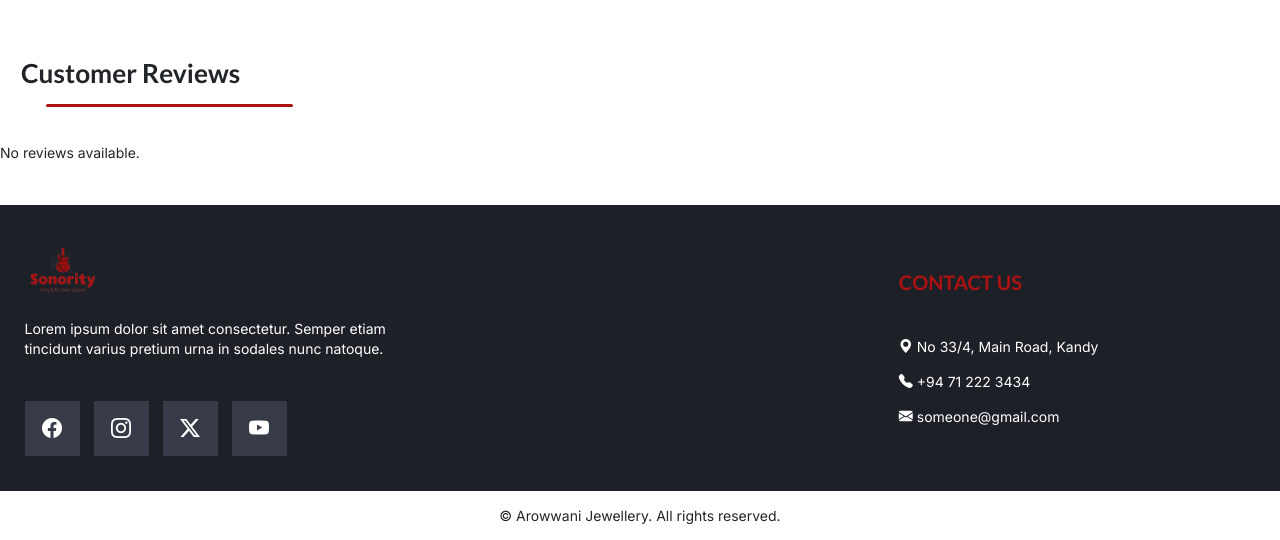
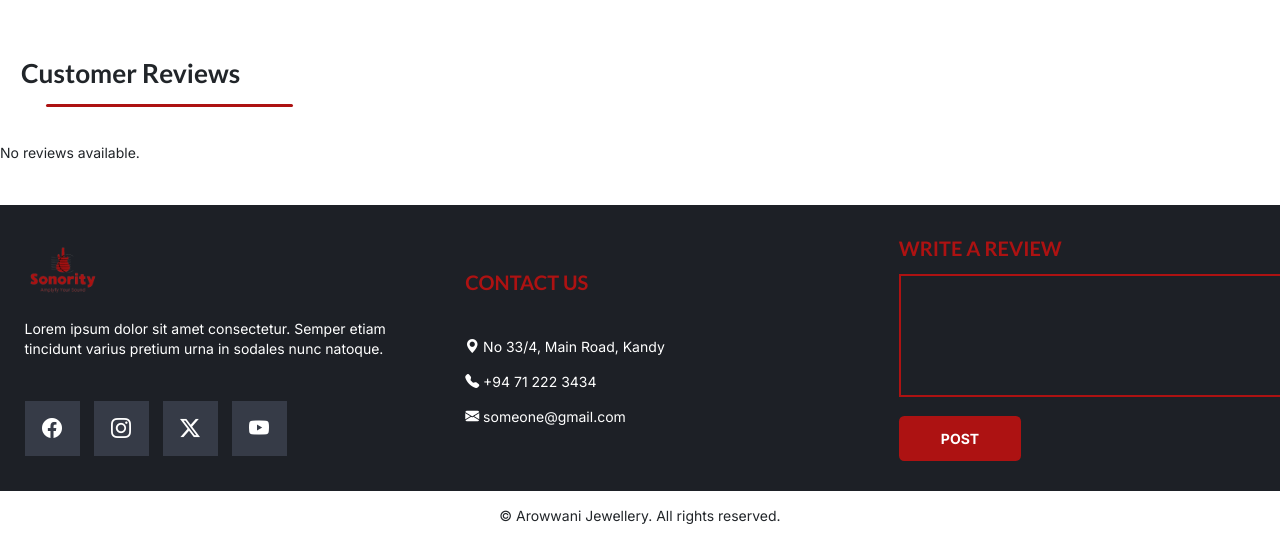
Before and after one commit to hiranyasemindi/Music-Instrument-Shop, a PHP site: page /index.php in a window 1280 px wide. Shown: the part 1600-2140 px from the top of the page. Run offline with PHP 8.4, Linux system fonts and the light colour scheme; data that the repository does not hold is empty; some libraries are stand-ins or nearby versions.

Commit message:
update header & footer

```diff
--- a/App/includes/footer.php
+++ b/App/includes/footer.php
@@ -12,8 +12,8 @@
 
     <footer class="overflow-hidden">
         <div class=" bg-[#1D2026]">
-            <div class="row items-center justify-center">
-                <div class="col-lg-8 col-12 p-3">
+            <div class="row items-center ">
+                <div class="col-lg-4 col-12 p-3">
                     <img src="logo/logoo.png" alt="logo" width="100px" height="100px" class="ms-2">
                     <p class="ps-4 text-white">Lorem ipsum dolor sit amet consectetur. Semper etiam <br />
                         tincidunt varius pretium urna in sodales nunc natoque.</p>
@@ -36,6 +36,15 @@
                         <i class="bi bi-envelope-fill text-white"></i><span class="text-white"> someone@gmail.com</span>
                     </div>
                 </div>
+                <div class="col-lg-4 col-12 p-3 mt-4 mt-lg-0 ps-5 items-center justify-center">
+                    <h2 class="text-[#AD1212] font-semibold text-[20px]">WRITE A REVIEW</h2>
+                    <div class="mt-3">
+                        <textarea class="border-2 border-[#AD1212] bg-[#1D2026] text-white outline-none px-2 py-2" name="" id="review" cols="50" rows="5"></textarea>
+                    </div>
+                    <div class="mt-2">
+                        <button onclick="postReview();" class="bg-[#AD1212] mt-2 rounded px-5 py-[12px] text-white font-bold">POST</button>
+                    </div>
+                </div>
             </div>
         </div>
         <div class="bg-white text-center py-3">
--- a/App/includes/header.php
+++ b/App/includes/header.php
@@ -33,6 +33,7 @@
                 <div class="col-lg-2 col-6 flex justify-center items-center">
                     <a href="wishlist.php" class="text-decoration-none text-dark"><i class="bi bi-heart font-semibold mx-2 px-2  text-[24px]"></i></a>
                     <a href="cart.php" class="text-decoration-none text-dark"><i class="bi bi-cart font-semibold mx-2 px-2 text-[24px]"></i></a>
+                    <a href="purchasingHistory.php" class="text-decoration-none text-dark"><i class="bi bi-clock-history font-semibold mx-2 px-2 text-[24px]"></i></a>
                     <a href="profile.php" class="text-decoration-none text-dark"><i class="bi bi-person font-semibold mx-2 px-2 text-[26px]"></i></a>
                 </div>
                 <div class="col-12 mt-1 d-flex d-lg-none justify-content-center align-items-center">
```
